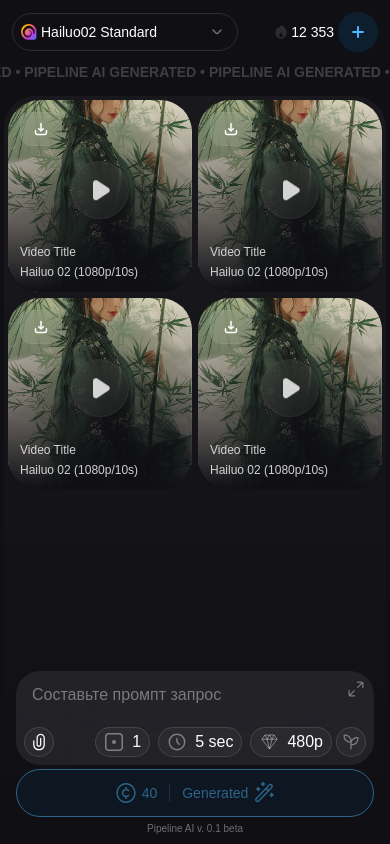
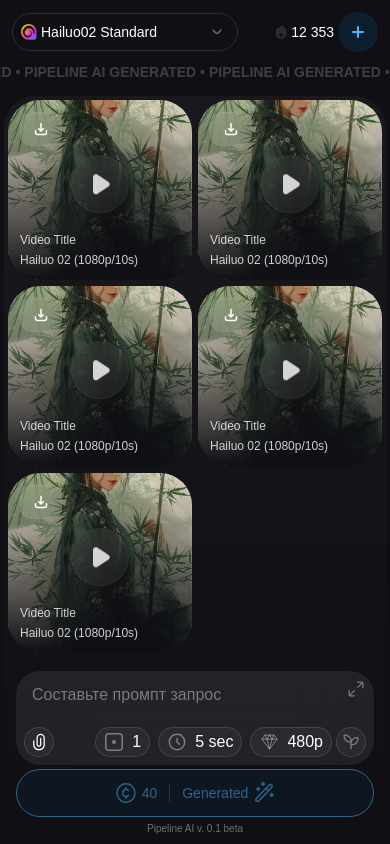
Before and after one commit to GSergiy13/pipeline-frontend, a Next.js app: page / in a window 390 px wide. Built offline with nearby package versions, Linux system fonts and the light colour scheme; a web font is replaced by a local one.

Commit message:
fix: update videoItems array and adjust layout styles for improved responsiveness

```diff
--- a/src/components/Home/Home.tsx
+++ b/src/components/Home/Home.tsx
@@ -15,23 +15,25 @@
 		}
 	}, [])
 
-	const videoItems = [1, 3, 4, 5]
+	const videoItems = [1, 3, 4, 5, 3]
 	const videoCount = videoItems.length
 	const isCompactLayout = videoItems.length > 2
 
 	return (
 		<div
-			className='relative flex flex-1 flex-col px-1 pt-1 mx-auto bg-chat-gradient rounded-t-[32px]'
+			className='relative px-1 pt-1 w-full bg-chat-gradient rounded-t-[32px]'
 			style={{ paddingBottom: `${height + 26}px` }}
 		>
 			<div
 				className={cn(
-					' w-full  overflow-y-auto min-h-[380px]',
+					' w-full overflow-y-auto min-h-[380px] max-h-full h-full',
 					videoCount > 2 ? 'grid grid-cols-2 gap-1.5' : 'flex flex-col'
 				)}
-				style={{
-					height: `calc(100%  - ${height + 26}px)`
-				}}
+				style={
+					{
+						// height: `calc(100%  - ${height + 26}px)`
+					}
+				}
 			>
 				{videoItems.map((item, index) => (
 					<VideoItem
```
